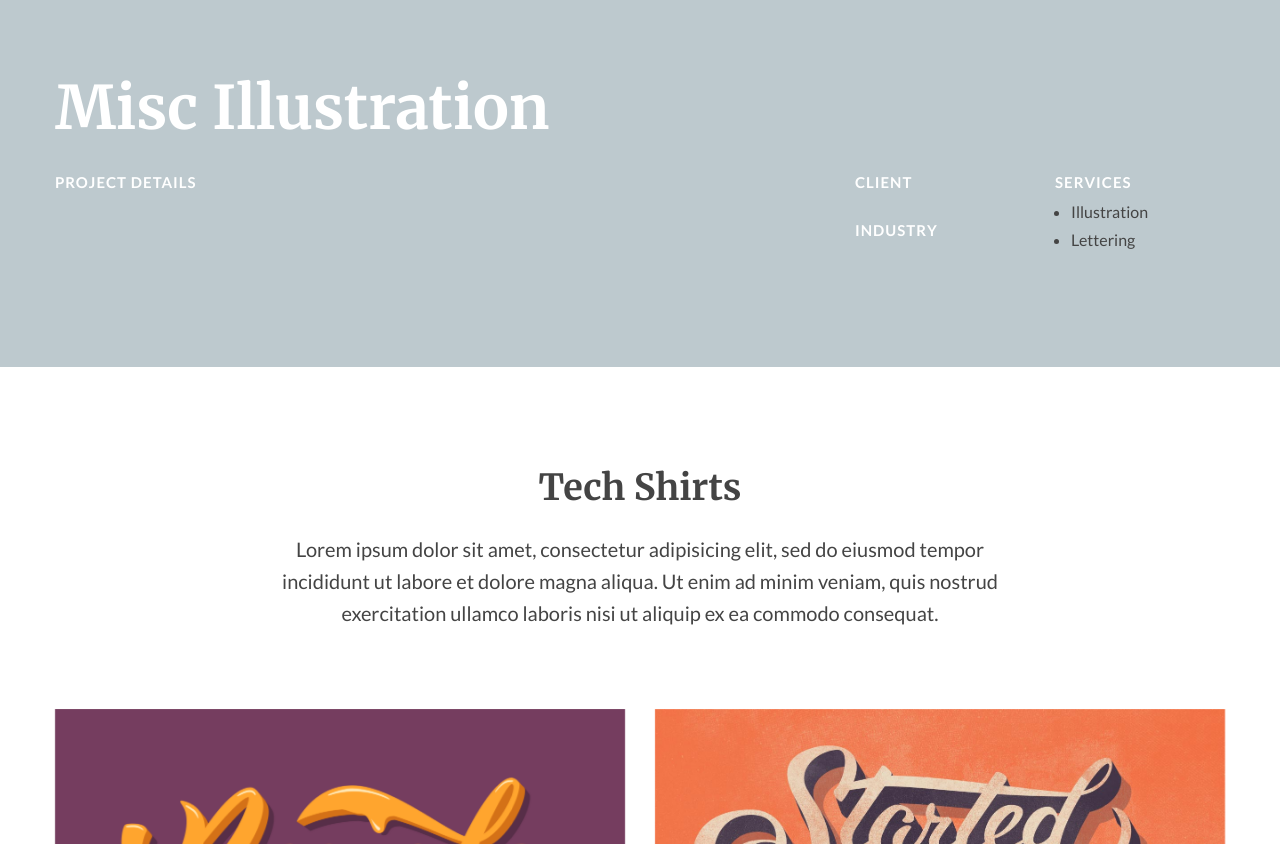
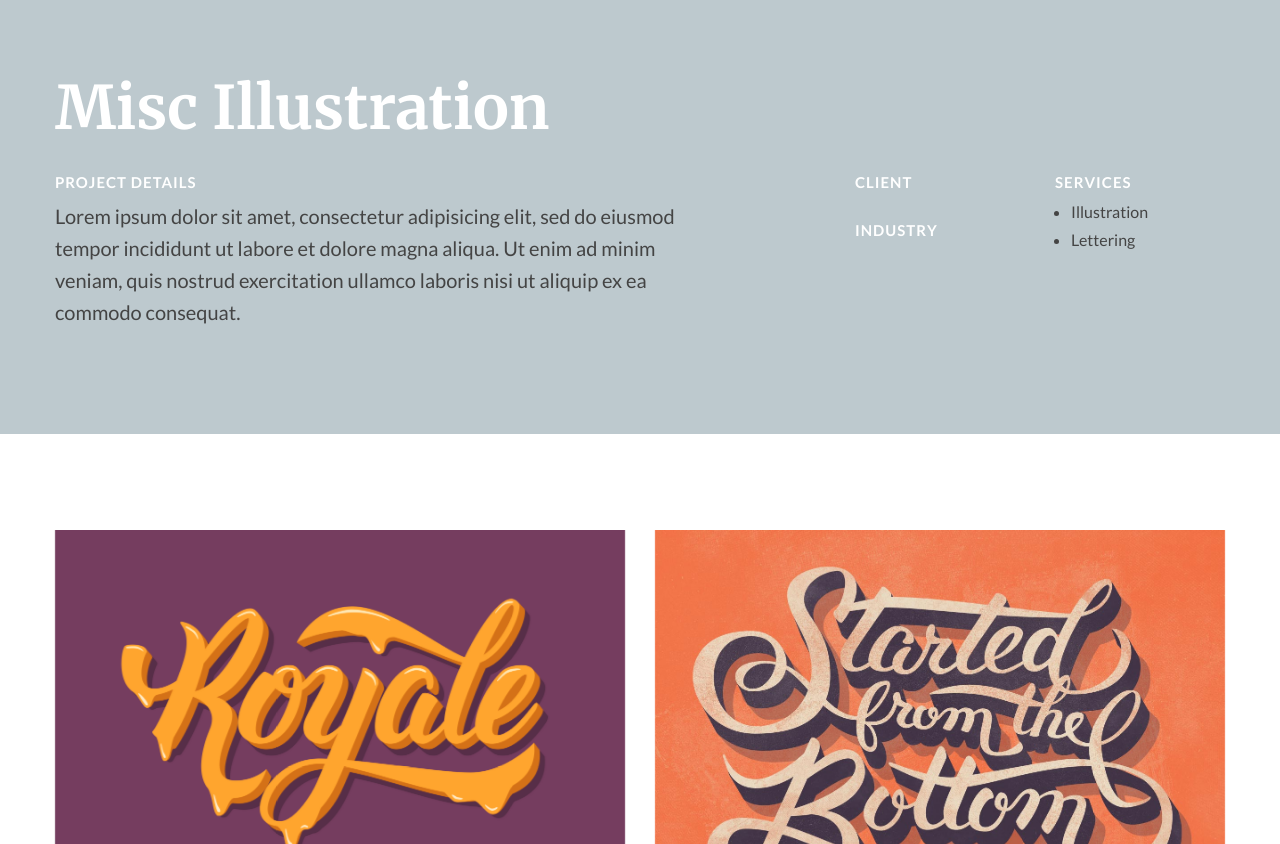
Before and after one commit to btamps/btamps.github.io, a Jekyll site: the page built from _posts/2015-12-25-royale-cheese.markdown, in a window 1280 px wide and 900 px high, scrolled down 1080 px, cut to the strip 56-900 px from the top of the window. Built offline with Jekyll 4.4.1, drawn with Linux system fonts in a browser that asks for light colours; nearby versions of some CDN libraries.

Commit message:
changed front matter

```diff
--- a/_posts/2015-12-25-royale-cheese.markdown
+++ b/_posts/2015-12-25-royale-cheese.markdown
@@ -5,14 +5,11 @@
 author: Billy Tamplin
 body-class: misc-illustrations
 thumbnail: illustrations/illustration-thumb
+project-details: 'Lorem ipsum dolor sit amet, consectetur adipisicing elit, sed do eiusmod tempor incididunt ut labore et dolore magna aliqua. Ut enim ad minim veniam, quis nostrud exercitation ullamco laboris nisi ut aliquip ex ea commodo consequat.'
 ---
 
 <section class="container content-block">
   <div class="row">
-    <div class="col-sm-8 description center">
-      <h2>Tech Shirts</h2>
-      <p>Lorem ipsum dolor sit amet, consectetur adipisicing elit, sed do eiusmod tempor incididunt ut labore et dolore magna aliqua. Ut enim ad minim veniam, quis nostrud exercitation ullamco laboris nisi ut aliquip ex ea commodo consequat.</p>
-    </div>
     <figure class="col-sm-6">
       <img src="../img/illustrations/royale-big.png" alt="">
     </figure>
--- a/_posts/2016-03-15-pagerduty-shirts.markdown
+++ b/_posts/2016-03-15-pagerduty-shirts.markdown
@@ -5,14 +5,11 @@
 author: Billy Tamplin
 thumbnail: shirts/startup-thumb
 body-class: shirts
+project-details: 'Lorem ipsum dolor sit amet, consectetur adipisicing elit, sed do eiusmod tempor incididunt ut labore et dolore magna aliqua. Ut enim ad minim veniam, quis nostrud exercitation ullamco laboris nisi ut aliquip ex ea commodo consequat.'
 ---
 
 <section class="container content-block">
   <div class="row">
-    <div class="col-sm-8 description center">
-      <h2>Tech Shirts</h2>
-      <p>Lorem ipsum dolor sit amet, consectetur adipisicing elit, sed do eiusmod tempor incididunt ut labore et dolore magna aliqua. Ut enim ad minim veniam, quis nostrud exercitation ullamco laboris nisi ut aliquip ex ea commodo consequat.</p>
-    </div>
     <figure>
       <img src="../img/shirts/shirt-devops.png" alt="">
     </figure>
--- a/_posts/2016-04-17-oui-mascot.markdown
+++ b/_posts/2016-04-17-oui-mascot.markdown
@@ -16,7 +16,7 @@
 
 <div class="container content-block">
   <div class="row">
-    <div class="col-sm-7">
+    <div class="col-sm-7 description center">
       <h2>Concept Sketches</h2>
       <p>Initially, while brainstormed animal concepts, I was thinking French bulldogs, poodles, cats and frogs would be fun possibilities. And being that Optimizely is known for A/B testing, I wanted to play with different French elements of travel and movement.</p>
     </div>
@@ -41,7 +41,7 @@
 
 <div class="container content-block">
   <div class="row">
-    <div class="col-sm-7 description">
+    <div class="col-sm-7 description center">
       <h2>Refined Sketches</h2>
       <p>A front-facing French bulldog was the favorite concept out of the bunch. With that direction in mind, I then tried out different facial expressions that would pair with the French bulldog. The friendliest dog from the group was the one that was chosen.</p>
     </div>
```
